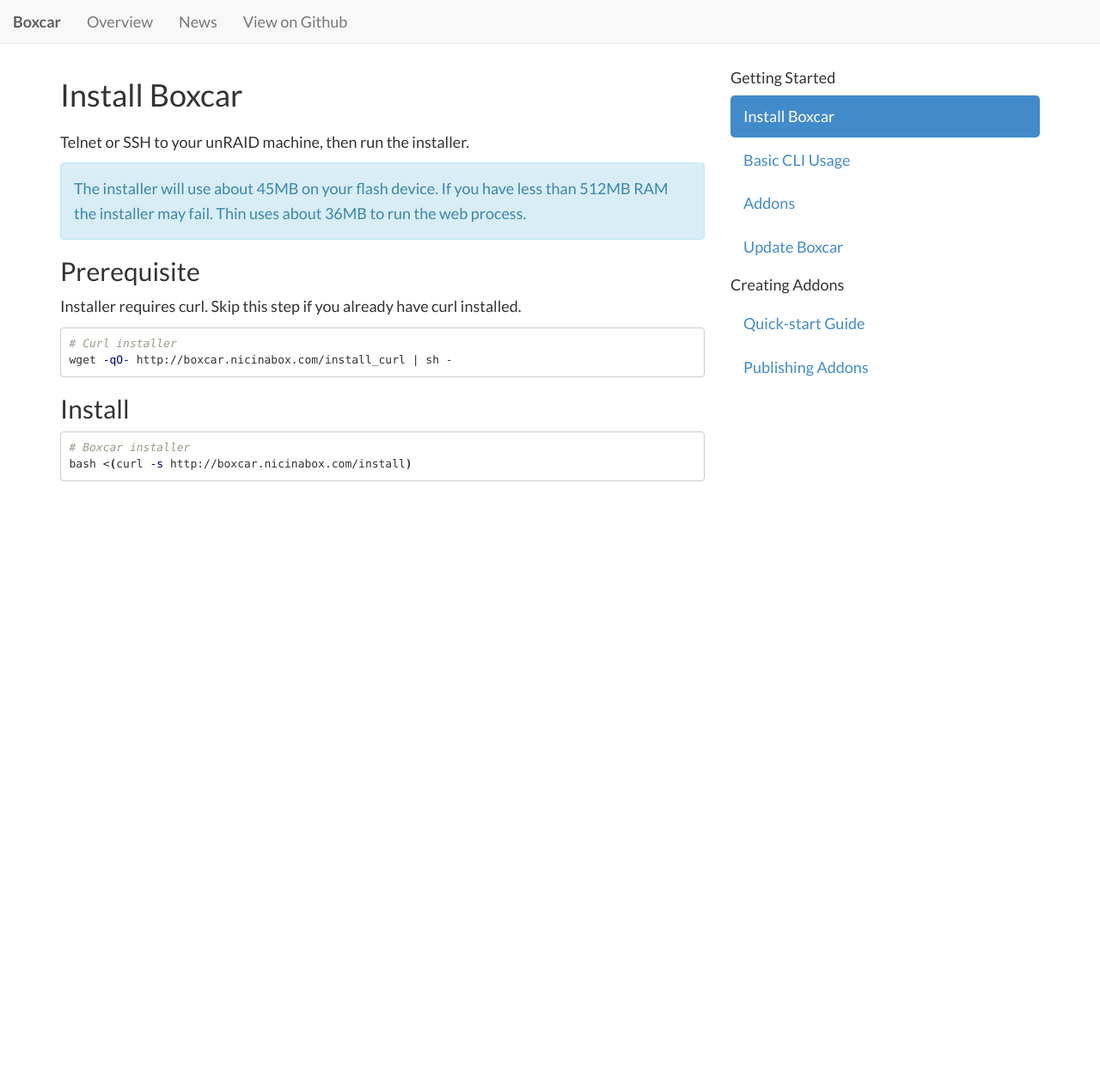
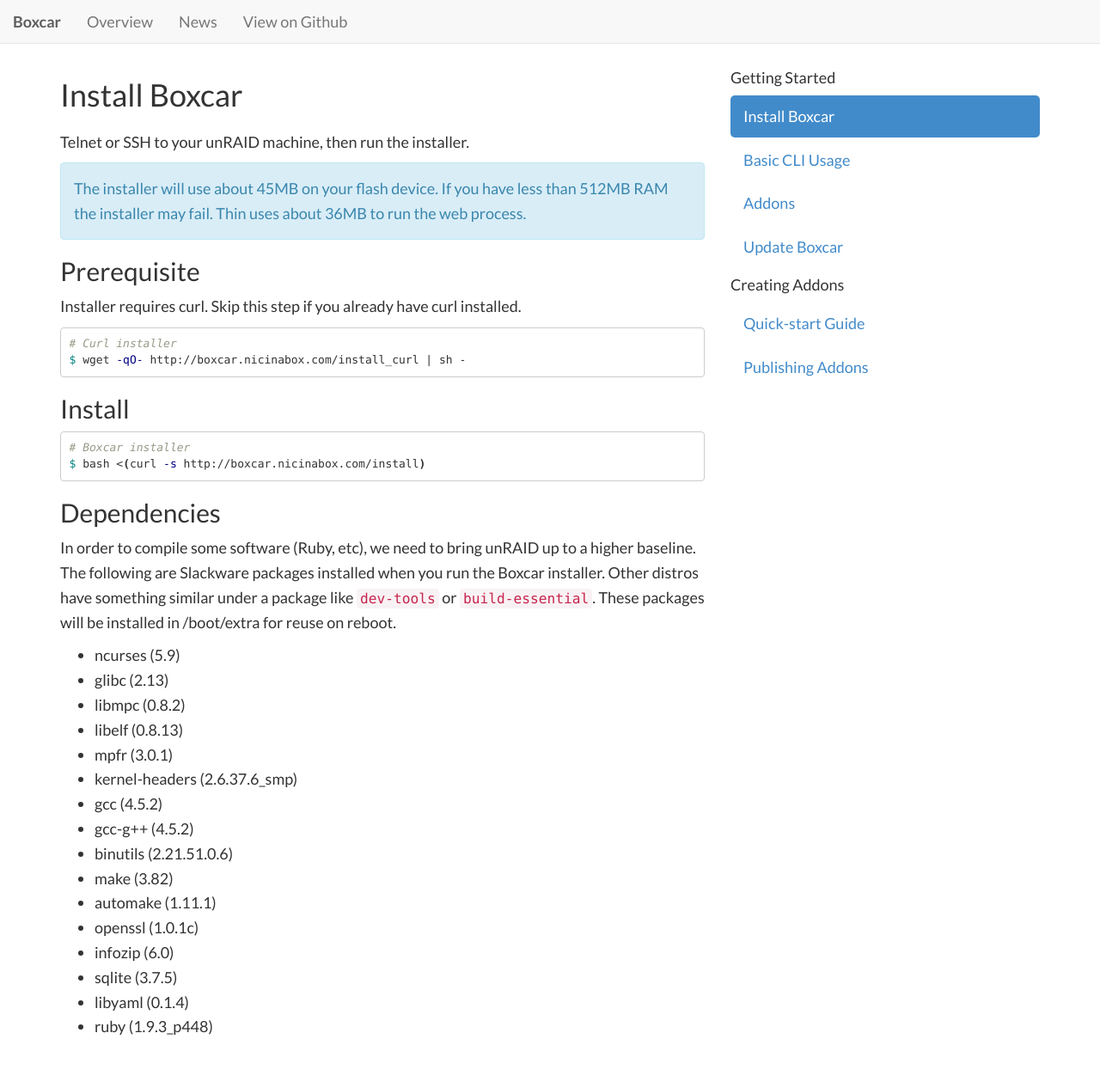
Before and after one commit to nicinabox/boxcar, a Jekyll site: the page built from docs/install.md, in a window 1280 px wide. Shown: the whole page at 86% size. Built offline with Jekyll 4.4.1, drawn with Linux system fonts in a browser that asks for light colours; nearby versions of some CDN libraries; Markdown is read by kramdown in place of the engine named in the settings; comment, search, counter and statistics services are not loaded; before the commit the page ends 900 px from its top, so only the background shows below that.

Commit message:
Update install docs

````diff
--- a/docs/install.md
+++ b/docs/install.md
@@ -16,12 +16,33 @@ Installer requires curl. Skip this step if you already have curl installed.
 
 ```bash
 # Curl installer
-wget -qO- http://boxcar.nicinabox.com/install_curl | sh -
+$ wget -qO- http://boxcar.nicinabox.com/install_curl | sh -
 ```
 
 ## Install
 
 ```bash
 # Boxcar installer
-bash <(curl -s http://boxcar.nicinabox.com/install)
+$ bash <(curl -s http://boxcar.nicinabox.com/install)
 ```
+
+## Dependencies
+
+In order to compile some software (Ruby, etc), we need to bring unRAID up to a higher baseline. The following are Slackware packages installed when you run the Boxcar installer. Other distros have something similar under a package like `dev-tools` or `build-essential`. These packages will be installed in /boot/extra for reuse on reboot.
+
+* ncurses (5.9)
+* glibc (2.13)
+* libmpc (0.8.2)
+* libelf (0.8.13)
+* mpfr (3.0.1)
+* kernel-headers (2.6.37.6_smp)
+* gcc (4.5.2)
+* gcc-g++ (4.5.2)
+* binutils (2.21.51.0.6)
+* make (3.82)
+* automake (1.11.1)
+* openssl (1.0.1c)
+* infozip (6.0)
+* sqlite (3.7.5)
+* libyaml (0.1.4)
+* ruby (1.9.3_p448)
````
